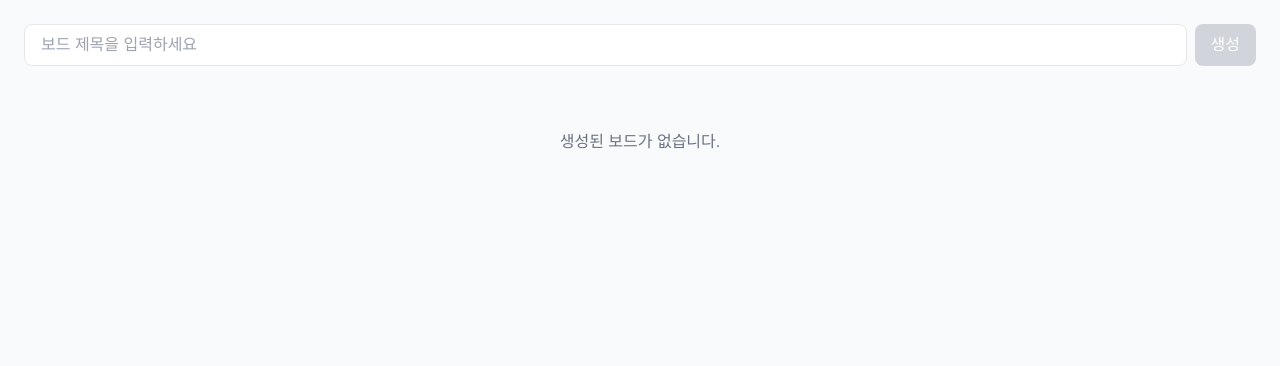
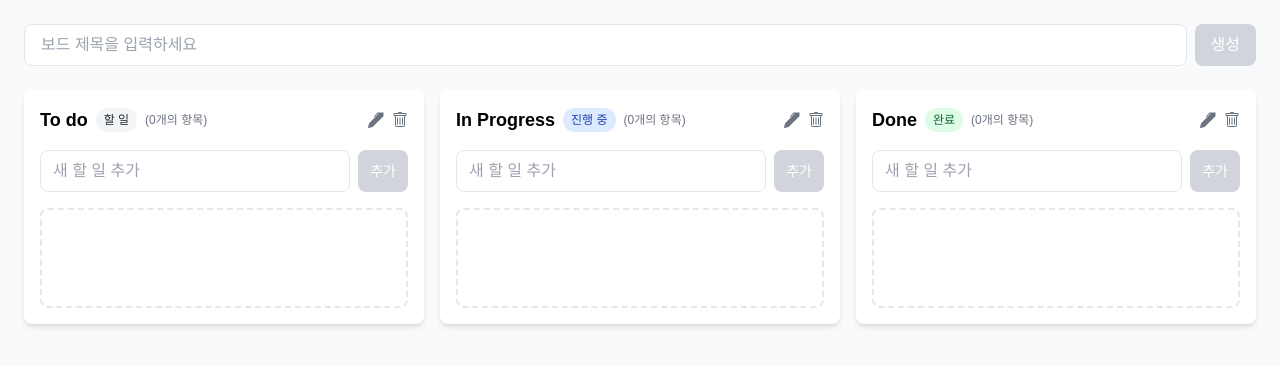
Before and after one commit to HA-SEUNG-JEONG/JHS_ToDoPage, a Next.js app: page / in a window 1280 px wide. Shown: the top 366 px of the page. Built offline with nearby package versions, Linux system fonts and the light colour scheme.

Commit message:
feat: 기본 보드 생성 및 태스크 상태 관리 기능 추가 - 할 일, 진행 중, 완료 표시

```diff
--- a/components/Board/BoardContainer.tsx
+++ b/components/Board/BoardContainer.tsx
@@ -1,7 +1,7 @@
 "use client";
 
 import { useState, useEffect } from "react";
-import { Board, Task } from "@/types";
+import { Board, Task, TaskStatus } from "@/types";
 import { storageUtil } from "@/utils/storage";
 import BoardList from "./BoardList";
 import CreateBoardForm from "./CreateBoardForm";
@@ -16,7 +16,29 @@ export default function BoardContainer() {
 
     useEffect(() => {
         const savedBoards = storageUtil.getBoards();
-        setBoards(savedBoards);
+        if (savedBoards.length === 0) {
+            // 기본 상태 보드 생성
+            const defaultBoards: Board[] = [
+                {
+                    id: crypto.randomUUID(),
+                    title: "To do",
+                    tasks: []
+                },
+                {
+                    id: crypto.randomUUID(),
+                    title: "In Progress",
+                    tasks: []
+                },
+                {
+                    id: crypto.randomUUID(),
+                    title: "Done",
+                    tasks: []
+                }
+            ];
+            saveBoardInStorage(defaultBoards);
+        } else {
+            setBoards(savedBoards);
+        }
     }, []);
 
     const createBoard = (title: string) => {
@@ -48,10 +70,19 @@ export default function BoardContainer() {
     };
 
     const addTask = (boardId: string, title: string) => {
-        const newTask = {
+        const board = boards.find((b) => b.id === boardId);
+        if (!board) return;
+
+        const newTask: Task = {
             id: crypto.randomUUID(),
             title,
-            boardId
+            boardId,
+            status:
+                board.title === "To do"
+                    ? "todo"
+                    : board.title === "In Progress"
+                    ? "in-progress"
+                    : "done"
         };
 
         const updatedBoards = boards.map((board) => {
@@ -109,8 +140,7 @@ export default function BoardContainer() {
     const moveTaskBetweenBoards = (
         taskId: string,
         sourceBoardId: string,
-        targetBoardId: string,
-        tasks: Task[]
+        targetBoardId: string
     ) => {
         const sourceBoard = boards.find((board) => board.id === sourceBoardId);
         const targetBoard = boards.find((board) => board.id === targetBoardId);
@@ -119,11 +149,27 @@ export default function BoardContainer() {
         const taskToMove = sourceBoard.tasks.find((task) => task.id === taskId);
         if (!taskToMove) return;
 
+        // 이동된 태스크의 상태 업데이트
+        const newStatus: TaskStatus =
+            targetBoard.title === "To do"
+                ? "todo"
+                : targetBoard.title === "In Progress"
+                ? "in-progress"
+                : "done";
+
+        const updatedTaskToMove = {
+            ...taskToMove,
+            boardId: targetBoardId,
+            status: newStatus
+        };
+
         const updateBoard = {
             [sourceBoardId]: {
                 tasks: sourceBoard.tasks.filter((task) => task.id !== taskId)
             },
-            [targetBoardId]: { tasks }
+            [targetBoardId]: {
+                tasks: [...targetBoard.tasks, updatedTaskToMove]
+            }
         };
 
         const updatedBoards = boards.map((board) =>
--- a/components/Board/SortableBoardItem.tsx
+++ b/components/Board/SortableBoardItem.tsx
@@ -16,6 +16,32 @@ export default function SortableBoardItem({
     const [isEditing, setIsEditing] = useState(false);
     const [editTitle, setEditTitle] = useState(title);
     const draggedItemRef = useRef<HTMLDivElement | null>(null);
+
+    const getStatusColor = (title: string) => {
+        switch (title) {
+            case "To do":
+                return "bg-gray-100 text-gray-800";
+            case "In Progress":
+                return "bg-blue-100 text-blue-800";
+            case "Done":
+                return "bg-green-100 text-green-800";
+            default:
+                return "bg-gray-100 text-gray-800";
+        }
+    };
+
+    const getStatusText = (title: string): string => {
+        switch (title) {
+            case "To do":
+                return "할 일";
+            case "In Progress":
+                return "진행 중";
+            case "Done":
+                return "완료";
+            default:
+                return "할 일";
+        }
+    };
 
     const handleSubmit = (e: React.FormEvent) => {
         e.preventDefault();
@@ -37,10 +63,7 @@ export default function SortableBoardItem({
     };
 
     return (
-        <div
-            ref={draggedItemRef}
-            className="p-4 bg-white rounded-lg shadow-md transition-all duration-200"
-        >
+        <div ref={draggedItemRef} className="p-4 bg-white rounded-lg shadow-md">
             <div className="flex items-center justify-between mb-4">
                 {isEditing ? (
                     <form
@@ -58,7 +81,6 @@ export default function SortableBoardItem({
                         <button
                             type="submit"
                             className="px-3 py-1 text-sm text-white bg-blue-500 rounded-lg hover:bg-blue-600"
-                            aria-label="수정된 보드 타이틀 저장"
                         >
                             저장
                         </button>
@@ -66,25 +88,33 @@ export default function SortableBoardItem({
                             type="button"
                             onClick={handleCancel}
                             className="px-3 py-1 text-sm text-gray-600 bg-gray-100 rounded-lg hover:bg-gray-200"
-                            aria-label="수정 취소"
                         >
                             취소
                         </button>
                     </form>
                 ) : (
                     <>
-                        <div className="cursor-grab flex-1 select-none">
+                        <div className="flex items-center gap-2">
                             <h3 className="text-lg font-semibold text-black">
                                 {board.title}
                             </h3>
+                            <span
+                                className={`px-2 py-1 text-xs rounded-full ${getStatusColor(
+                                    board.title
+                                )}`}
+                            >
+                                {getStatusText(board.title)}
+                            </span>
+                            <span className="text-xs text-gray-500">
+                                ({tasks.length}개의 항목)
+                            </span>
                         </div>
-                        <div className="flex gap-2 ml-4 select-none">
+                        <div className="flex gap-2">
                             <button
                                 onClick={(e) => {
                                     e.stopPropagation();
                                     setIsEditing(true);
                                 }}
-                                aria-label="보드 수정"
                                 className="text-gray-500 hover:text-blue-500"
                             >
                                 <svg
@@ -100,7 +130,6 @@ export default function SortableBoardItem({
                             <button
                                 onClick={handleDelete}
                                 className="text-gray-500 hover:text-red-500"
-                                aria-label="보드 삭제"
                             >
                                 <svg
                                     xmlns="http://www.w3.org/2000/svg"
--- a/components/Task/TaskItem.tsx
+++ b/components/Task/TaskItem.tsx
@@ -1,4 +1,4 @@
-import { Task, BoardAction } from "@/types";
+import { Task, BoardAction, TaskStatus } from "@/types";
 import { useState } from "react";
 
 interface TaskItemProps {
@@ -27,21 +27,51 @@ export default function TaskItem({
         setIsEditing(false);
     };
 
-    const handleDelete = () => {
+    const handleDelete = (e: React.MouseEvent) => {
+        e.stopPropagation();
         if (window.confirm("정말로 이 태스크를 삭제하시겠습니까?")) {
             boardActions.deleteTask(boardId, task.id);
         }
     };
 
+    const getStatusColor = (status: TaskStatus) => {
+        switch (status) {
+            case "todo":
+                return "bg-gray-100 text-gray-800";
+            case "in-progress":
+                return "bg-blue-100 text-blue-800";
+            case "done":
+                return "bg-green-100 text-green-800";
+            default:
+                return "bg-gray-100 text-gray-800";
+        }
+    };
+
+    const getStatusText = (status: TaskStatus) => {
+        switch (status) {
+            case "todo":
+                return "할 일";
+            case "in-progress":
+                return "진행 중";
+            case "done":
+                return "완료";
+            default:
+                return "할 일";
+        }
+    };
+
     return (
-        <div className="group relative flex justify-start items-center p-2 rounded-lg">
+        <div className="p-3">
             {isEditing ? (
-                <form onSubmit={handleSubmit} className="flex gap-2">
+                <form
+                    onSubmit={handleSubmit}
+                    className="flex items-center gap-2"
+                >
                     <input
                         type="text"
                         value={editTitle}
                         onChange={(e) => setEditTitle(e.target.value)}
-                        className="flex-1 px-2 py-1 border rounded focus:outline-none focus:ring-2 focus:ring-blue-500 text-black"
+                        className="flex-1 px-2 py-1 border rounded focus:outline-none focus:ring-2 focus:ring-blue-500"
                         autoFocus
                     />
                     <button
@@ -59,15 +89,32 @@ export default function TaskItem({
                     </button>
                 </form>
             ) : (
-                <>
-                    <span className="flex-1 select-none text-black">
-                        {task.title}
-                    </span>
-                    <div className="flex gap-2 opacity-0 group-hover:opacity-100 transition-opacity">
+                <div className="flex items-center justify-between">
+                    <div className="flex items-center gap-2">
+                        <span
+                            className={`text-sm font-medium ${
+                                task.status === "done"
+                                    ? "line-through text-gray-500"
+                                    : ""
+                            }`}
+                        >
+                            {task.title}
+                        </span>
+                        <span
+                            className={`px-2 py-1 text-xs rounded-full ${getStatusColor(
+                                task.status
+                            )}`}
+                        >
+                            {getStatusText(task.status)}
+                        </span>
+                    </div>
+                    <div className="flex gap-2">
                         <button
-                            onClick={() => setIsEditing(true)}
+                            onClick={(e) => {
+                                e.stopPropagation();
+                                setIsEditing(true);
+                            }}
                             className="text-gray-500 hover:text-blue-500"
-                            aria-label="태스크 수정"
                         >
                             <svg
                                 xmlns="http://www.w3.org/2000/svg"
@@ -82,7 +129,6 @@ export default function TaskItem({
                         <button
                             onClick={handleDelete}
                             className="text-gray-500 hover:text-red-500"
-                            aria-label="태스크 삭제"
                         >
                             <svg
                                 xmlns="http://www.w3.org/2000/svg"
@@ -96,7 +142,7 @@ export default function TaskItem({
                             </svg>
                         </button>
                     </div>
-                </>
+                </div>
             )}
         </div>
     );
--- a/components/Task/TaskList.tsx
+++ b/components/Task/TaskList.tsx
@@ -20,7 +20,6 @@ export default function TaskList({
         position: "before" | "after";
     } | null>(null);
 
-    const draggedTaskRef = useRef<HTMLDivElement | null>(null);
     const touchTimeout = useRef<NodeJS.Timeout | null>(null);
 
     // 터치 이벤트 핸들러
@@ -31,9 +30,6 @@ export default function TaskList({
         touchTimeout.current = setTimeout(() => {
             setDraggedTask(task);
             setIsDragging(true);
-            if (draggedTaskRef.current) {
-                draggedTaskRef.current.style.opacity = "0.5";
-            }
         }, 500); // 500ms 롱 프레스
     };
 
@@ -105,20 +101,10 @@ export default function TaskList({
 
             // 다른 보드로 이동하는 경우
             if (targetBoardId && targetBoardId !== boardId) {
-                const targetTask = tasks.find(
-                    (t) => t.id === dropPosition.taskId
-                );
-                const targetIndex = targetTask
-                    ? tasks.findIndex((t) => t.id === targetTask.id)
-                    : tasks.length;
-
-                const newTasks = [...tasks];
-                newTasks.splice(targetIndex, 0, draggedTask);
                 boardActions.moveTaskBetweenBoards(
                     draggedTask.id,
                     boardId,
-                    targetBoardId,
-                    newTasks
+                    targetBoardId
                 );
             }
             // 같은 보드 내에서 이동하는 경우
@@ -145,10 +131,6 @@ export default function TaskList({
         setIsDragging(false);
         setDraggedTask(null);
         setDropPosition(null);
-
-        if (draggedTaskRef.current) {
-            draggedTaskRef.current.style.opacity = "1";
-        }
     };
 
     const handleTaskDragStart = (
@@ -157,9 +139,6 @@ export default function TaskList({
     ) => {
         e.stopPropagation();
         setDraggedTask(task);
-        if (draggedTaskRef.current) {
-            draggedTaskRef.current.style.opacity = "0.5";
-        }
         e.dataTransfer.effectAllowed = "move";
         e.dataTransfer.setData(
             "application/json",
@@ -173,14 +152,8 @@ export default function TaskList({
 
     const handleTaskDragEnd = (e: React.DragEvent<HTMLDivElement>) => {
         e.stopPropagation();
-        if (draggedTaskRef.current) {
-            draggedTaskRef.current.style.opacity = "1";
-        }
         setDraggedTask(null);
-
-        if (e.dataTransfer.dropEffect === "none") {
-            console.log("태스크 드래그 앤 드롭 실패");
-        }
+        setDropPosition(null);
     };
 
     const handleTaskDragOver = (
@@ -189,7 +162,13 @@ export default function TaskList({
     ) => {
         e.preventDefault();
         e.stopPropagation();
-        // e.dataTransfer.dropEffect = "move";
+        e.dataTransfer.dropEffect = "move";
+
+        if (!task) {
+            setDropPosition({ taskId: undefined, position: "after" });
+            return;
+        }
+
         const rect = e.currentTarget.getBoundingClientRect();
         const y = e.clientY - rect.top;
         const position = y < rect.height / 2 ? "before" : "after";
@@ -198,24 +177,19 @@ export default function TaskList({
         }
     };
 
-    const handleTaskDragLeave = (e: React.DragEvent<HTMLDivElement>) => {
-        e.preventDefault();
-        e.stopPropagation();
-        setDropPosition(null);
-    };
-
     const handleTaskDrop = (
         e: React.DragEvent<HTMLDivElement>,
-        targetTask: Task | null
+        targetTask?: Task
     ) => {
         e.preventDefault();
         e.stopPropagation();
+
         try {
             const data = JSON.parse(e.dataTransfer.getData("application/json"));
-            const { taskId, sourceBoardId, task } = data;
+            const { taskId, sourceBoardId } = data;
 
+            if (sourceBoardId === boardId) {
                 // 같은 보드 내에서의 이동
-            if (sourceBoardId === boardId) {
                 const oldIndex = tasks.findIndex((t) => t.id === taskId);
                 const newIndex = targetTask
                     ? tasks.findIndex((t) => t.id === targetTask.id)
@@ -224,107 +198,65 @@ export default function TaskList({
                 if (oldIndex !== newIndex) {
                     const newTasks = [...tasks];
                     newTasks.splice(oldIndex, 1);
-                    newTasks.splice(newIndex, 0, task);
+                    newTasks.splice(newIndex, 0, tasks[oldIndex]);
                     boardActions.reorderTaskInBoard(boardId, newTasks);
                 }
-            }
+            } else {
                 // 다른 보드로의 이동
-            else {
-                const targetIndex = targetTask
-                    ? tasks.findIndex((t) => t.id === targetTask.id)
-                    : tasks.length;
-                const newTasks = [...tasks];
-                newTasks.splice(targetIndex, 0, task);
                 boardActions.moveTaskBetweenBoards(
                     taskId,
                     sourceBoardId,
-                    boardId,
-                    newTasks
+                    boardId
                 );
             }
         } catch (error) {
             console.error("태스크 드롭 처리 중 오류 발생:", error);
         }
+
+        setDropPosition(null);
     };
 
     return (
         <div
-            className={`space-y-2 min-h-[100px] p-2 select-none relative touch-none`}
-            onDragOver={(e) => handleTaskDragOver(e)}
-            onDragLeave={handleTaskDragLeave}
-            onDrop={(e) => {
-                handleTaskDrop(e, null);
-                setDropPosition(null);
-            }}
+            className={`mt-4 space-y-2 min-h-[100px] ${
+                tasks.length === 0
+                    ? "border-2 border-dashed border-gray-200 rounded-lg p-4"
+                    : ""
+            }`}
+            data-board-id={boardId}
+            onDragOver={(e) => handleTaskDragOver(e, undefined)}
+            onDrop={(e) => handleTaskDrop(e, undefined)}
         >
             {tasks.map((task) => (
                 <div
                     key={task.id}
                     data-task-id={task.id}
                     draggable
+                    onDragStart={(e) => handleTaskDragStart(e, task)}
+                    onDragEnd={handleTaskDragEnd}
+                    onDragOver={(e) => handleTaskDragOver(e, task)}
+                    onDrop={(e) => handleTaskDrop(e, task)}
                     onTouchStart={(e) => handleTouchStart(e, task)}
-                    onTouchMove={(e) => handleTouchMove(e)}
+                    onTouchMove={handleTouchMove}
                     onTouchEnd={handleTouchEnd}
-                    onContextMenu={(e) => e.preventDefault()} // 컨텍스트 메뉴 방지
-                    onDragStart={(e) => handleTaskDragStart(e, task)}
-                    onDragEnd={(e) => {
-                        handleTaskDragEnd(e);
-                        setDropPosition(null);
-                    }}
-                    onDragOver={(e) => handleTaskDragOver(e, task)}
-                    onDragLeave={handleTaskDragLeave}
-                    onDrop={(e) => {
-                        handleTaskDrop(e, task);
-                        setDropPosition(null);
-                    }}
-                    ref={draggedTask?.id === task.id ? draggedTaskRef : null}
-                    className={`
-                        relative rounded-lg shadow-sm bg-white
-                        transition-all ease-in-out
-                        touch-none select-none
-                        ${draggedTask?.id === task.id ? "opacity-30" : ""}
-                        ${
+                    className={`${
+                        draggedTask?.id === task.id
+                            ? "opacity-50"
+                            : "opacity-100"
+                    } transition-opacity duration-200 ${
                         dropPosition?.taskId === task.id
-                                ? "border-2 border-dashed border-blue-500"
+                            ? dropPosition.position === "before"
+                                ? "border-t-2 border-blue-500"
+                                : "border-b-2 border-blue-500"
                             : ""
-                        }
-                        ${
-                            dropPosition?.taskId === task.id &&
-                            dropPosition.position === "before"
-                                ? "mb-8"
-                                : "mb-2"
-                        }
-                        ${
-                            dropPosition?.taskId === task.id &&
-                            dropPosition.position === "after"
-                                ? "mt-8"
-                                : "mt-2"
-                        }
-                        ${isDragging ? "touch-none" : ""}
-                        hover:cursor-grab active:cursor-grabbing
-                    `}
+                    }`}
                 >
-                    {dropPosition?.taskId === task.id && (
-                        <div
-                            className={`
-                                absolute left-0 right-0
-                                ${
-                                    dropPosition.position === "before"
-                                        ? "-top-4"
-                                        : "-bottom-4"
-                                }
-                                rounded-md
-                            `}
-                        />
-                    )}
-                    <div className="relative z-10 bg-white rounded-lg">
                     <TaskItem
                         task={task}
                         boardId={boardId}
                         boardActions={boardActions}
                     />
                 </div>
-                </div>
             ))}
         </div>
     );
--- a/types/index.ts
+++ b/types/index.ts
@@ -1,8 +1,11 @@
 // types/board.ts
+export type TaskStatus = "todo" | "in-progress" | "done";
+
 export interface Task {
     id: string;
     title: string;
     boardId: string;
+    status: TaskStatus;
 }
 
 export interface Board {
@@ -22,7 +25,6 @@ export interface BoardAction {
     moveTaskBetweenBoards: (
         taskId: string,
         sourceBoardId: string,
-        targetBoardId: string,
-        tasks: Task[]
+        targetBoardId: string
     ) => void;
 }
```
Lines whose indentation alone changed are shown as unchanged.
